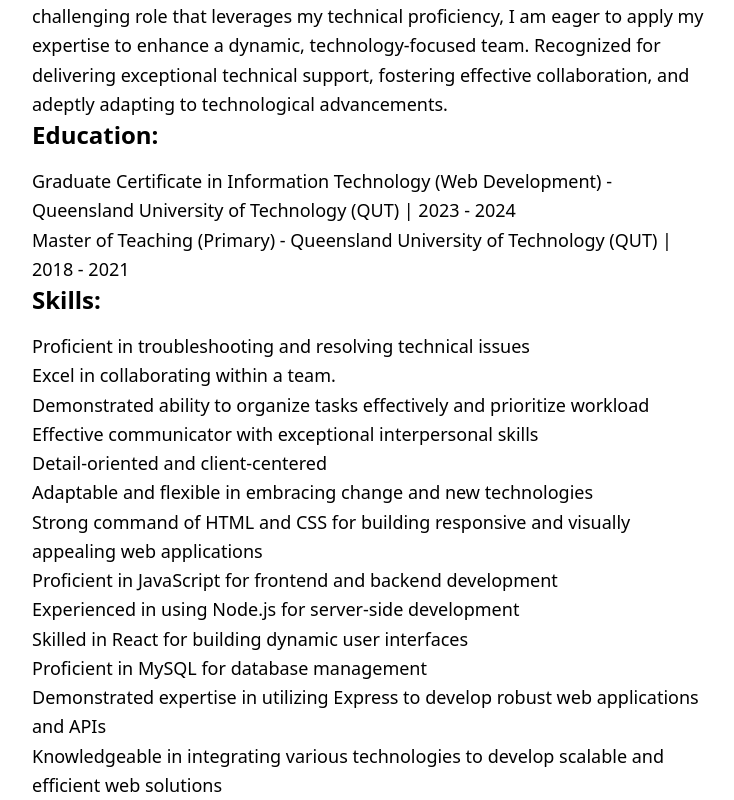
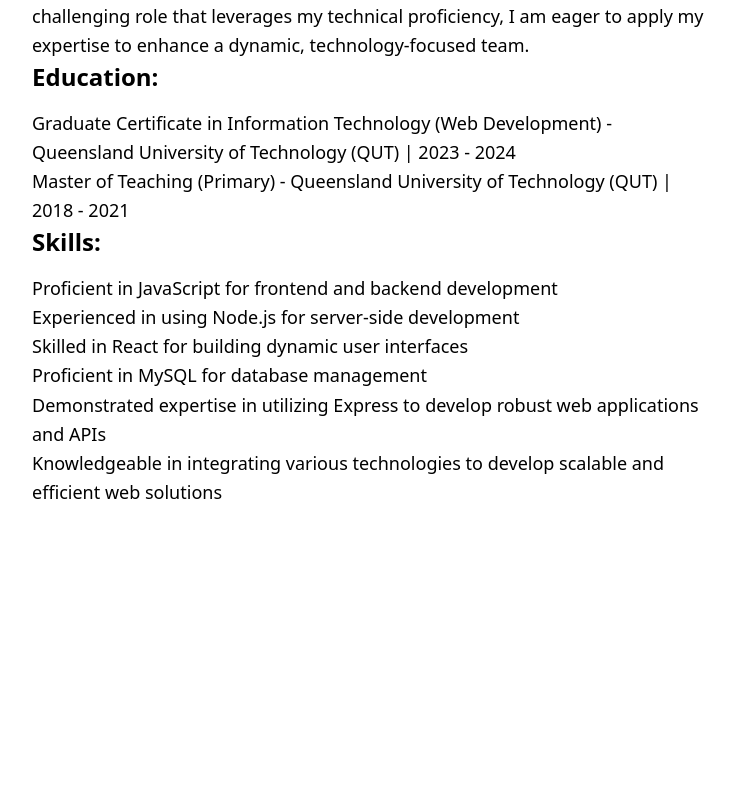
Before and after one commit to Mijincode/portfolio, a React (Create React App) app: page /about in a window 1280 px wide. Shown: the part 808-1608 px from the top of the page, without its empty margins (272-1006 px from the left). After the commit the page ends 1316 px from the top, so only its background shows below. Built offline with nearby package versions, Linux system fonts and the light colour scheme.

Commit message:
chang About

```diff
--- a/src/components/About.js
+++ b/src/components/About.js
@@ -22,9 +22,7 @@
             Teaching (Primary) from QUT and a robust background in Information
             Technology. Seeking a challenging role that leverages my technical
             proficiency, I am eager to apply my expertise to enhance a dynamic,
-            technology-focused team. Recognized for delivering exceptional
-            technical support, fostering effective collaboration, and adeptly
-            adapting to technological advancements.
+            technology-focused team.
           </p>
           <div>
             <h3 className="text-2xl font-bold mb-4">Education:</h3>
@@ -42,25 +40,6 @@
           <div>
             <h3 className="text-2xl font-bold mb-4">Skills:</h3>
             <ul className="text-lg leading-relaxed text-black">
-              <li>
-                Proficient in troubleshooting and resolving technical issues
-              </li>
-              <li>Excel in collaborating within a team.</li>
-              <li>
-                Demonstrated ability to organize tasks effectively and
-                prioritize workload
-              </li>
-              <li>
-                Effective communicator with exceptional interpersonal skills
-              </li>
-              <li>Detail-oriented and client-centered</li>
-              <li>
-                Adaptable and flexible in embracing change and new technologies
-              </li>
-              <li>
-                Strong command of HTML and CSS for building responsive and
-                visually appealing web applications
-              </li>
               <li>
                 Proficient in JavaScript for frontend and backend development
               </li>
```
